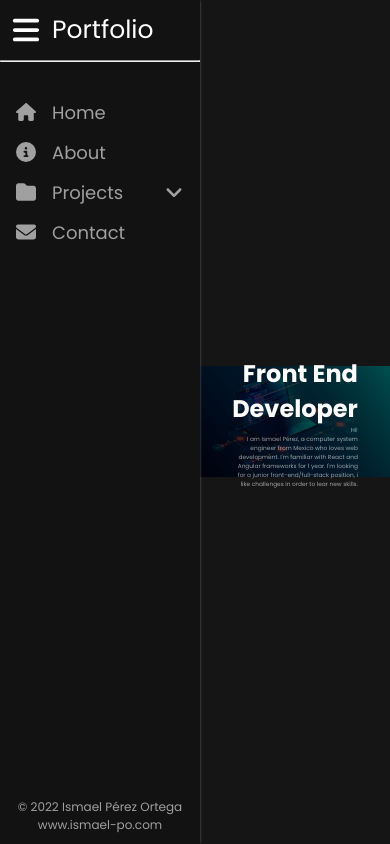
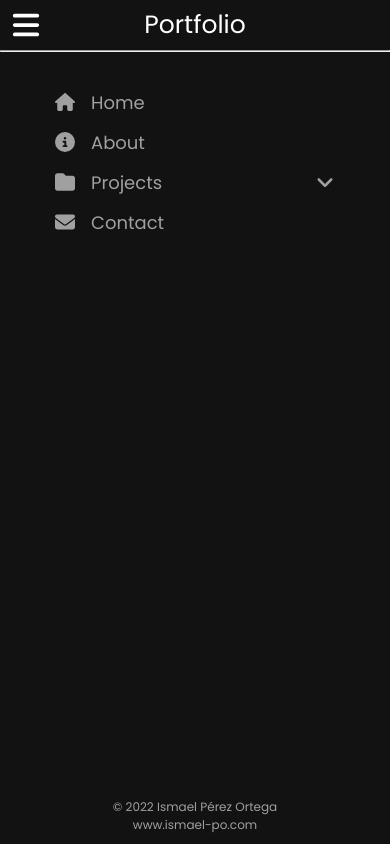
Before and after one commit to aventris/Portafolio, a React app: page / in a window 390 px wide. Shown: the top 844 px of the page. Built offline with nearby package versions, Linux system fonts and the light colour scheme; the HTML template or start-up script is replaced by a standard one.

Commit message:
[UPDATE] Mobile menu was added

```diff
--- a/src/layout/Sidebar.jsx
+++ b/src/layout/Sidebar.jsx
@@ -34,8 +34,8 @@ const SidebarSubMenu = ({ items, name, icon, large }) => {
   }, []);
 
   return (
-    <li onClick={toggleSubMenu} ref={ref} className={subMenu ? "active" : ""}>
-      <div className="icon_link">
+    <li onClick={toggleSubMenu} ref={ref}>
+      <div className={`icon_link ${subMenu ? "active" : ""}`}>
         <a>
           <i>{icon}</i>
           {large && <span className="link_name">{name}</span>}
--- a/src/styles/Contact.scss
+++ b/src/styles/Contact.scss
@@ -1,12 +1,13 @@
 @import "variables";
+
 $error-color: #cf6679;
+
 .contact {
   border-top: 1px solid white;
   height: 100vh;
   padding: 10px;
-  max-width: 700px;
-  width: calc(100% - 20px);
-  // margin: 0 10px;
+  max-width: $content-max-width;
+  width: 100%;
   h1 {
     margin-bottom: 50px;
     color: $primary-color;
--- a/src/styles/Sidebar.scss
+++ b/src/styles/Sidebar.scss
@@ -206,3 +206,69 @@ $text-color: #fff;
   left: 0;
   right: 0;
 }
+
+@media (max-width: 600px) {
+  .maincontent {
+    left: 0;
+    width: 100%;
+  }
+  .sidebar {
+    top: 0;
+    right: 0;
+    left: unset;
+    width: 100%;
+  }
+  .sidebar-title {
+    height: 50px;
+    line-height: 50px;
+    text-align: center;
+    position: relative;
+    span {
+      position: absolute;
+      left: 0;
+      right: 0;
+    }
+  }
+  .sidebar-footer {
+    display: block;
+  }
+
+  .nav-links {
+    & > li {
+      & > a {
+        padding-left: 10%;
+        padding-right: 10%;
+        &:active {
+          background: $primary-color;
+          color: white;
+        }
+      }
+      .icon_link {
+        padding-left: 10%;
+        padding-right: 10%;
+        &:active {
+          background: $primary-color;
+          color: white;
+        }
+      }
+    }
+  }
+  .sidebar .nav-links li .sub-menu {
+    padding-left: 60px;
+    li:active {
+      background: $primary-color;
+    }
+  }
+  .sidebar.closed {
+    width: 50px;
+    height: 50px;
+    overflow: hidden;
+    & + .maincontent {
+      width: 100%;
+      left: 0;
+    }
+    .sidebar-footer {
+      display: none;
+    }
+  }
+}
```
